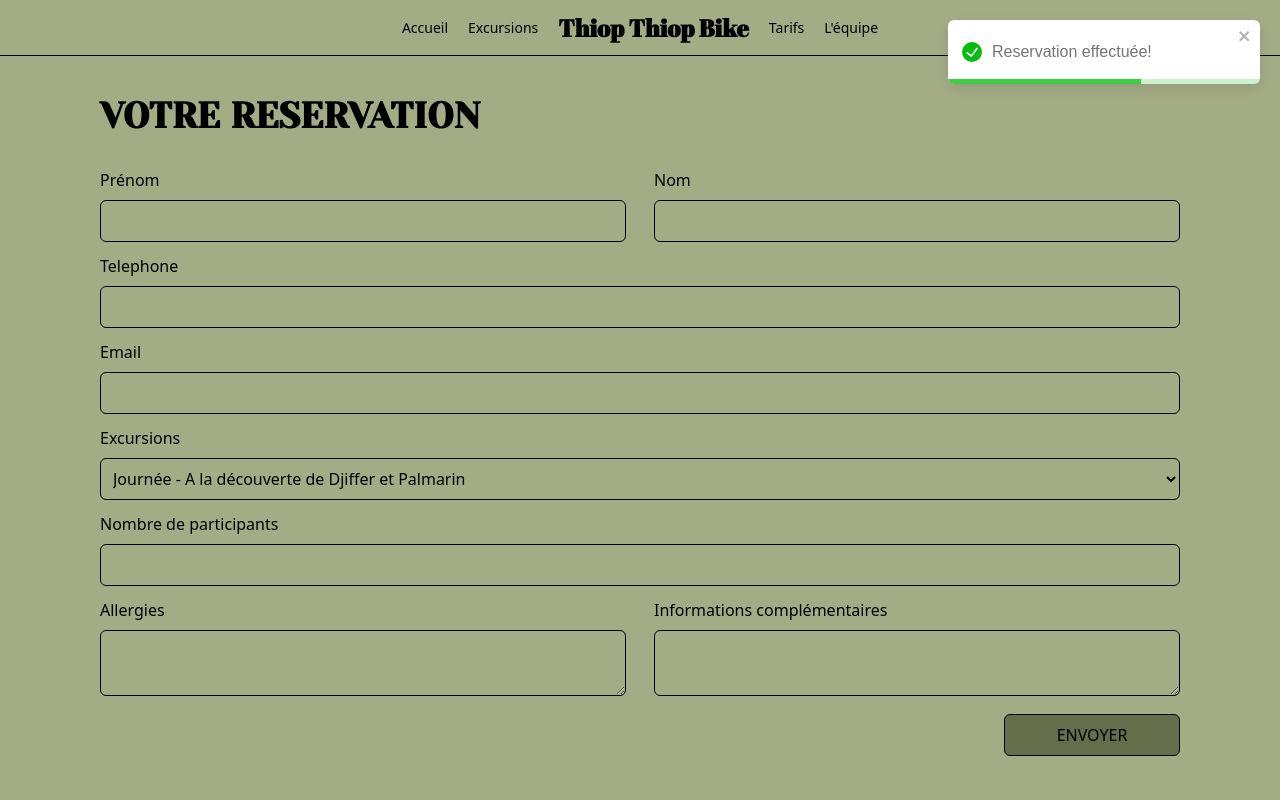
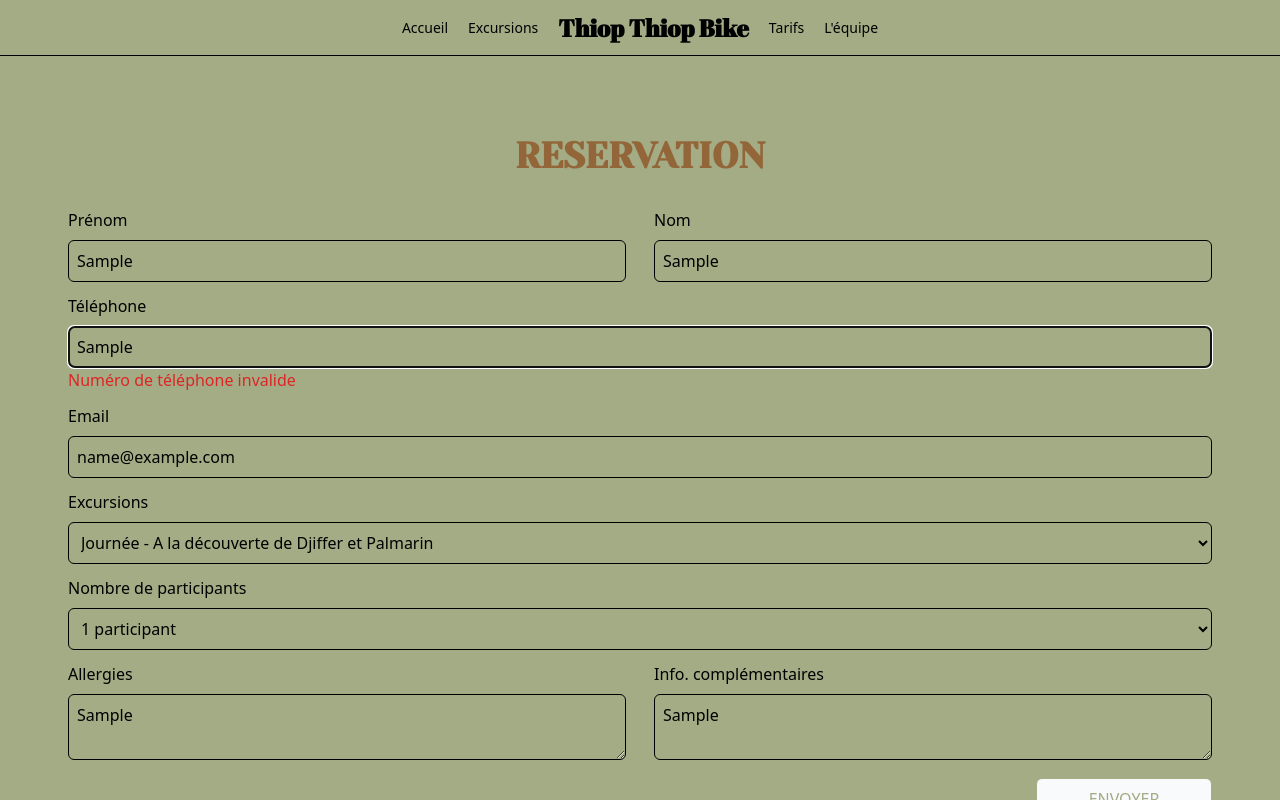
Before and after one commit to mathieuelisa/Thiop-bike, a Next.js app: page /reservations in a window 1280 px wide. Both pictures are taken after typing "Sample", "Sample", "Sample", "name@example.com", "Sample", "Sample" into the empty fields and a click on the button "ENVOYER". Shown: the top 800 px of the page. Built offline with nearby package versions, Linux system fonts and the light colour scheme.

Commit message:
Updating formulaire excursion and description

```diff
--- a/src/components/templates/Excursion/Excursion.tsx
+++ b/src/components/templates/Excursion/Excursion.tsx
@@ -4,20 +4,36 @@
 import { EXCURSIONS_DATASET } from "../Excursions/Excursions.data";
 import { useParams } from "next/navigation";
 import Typography from "@/components/ui/Typography";
+import Reservations from "../Reservations";
+import Image from "next/image";
 
 export default function Excursion() {
   const { id } = useParams();
-
-  console.log("id:", id);
 
   const excursionId = EXCURSIONS_DATASET.find((element) =>
     element.urlPath.includes(id as string)
   );
   return (
-    <section>
-      <div>
-        <Typography>{excursionId?.title}</Typography>
-        <Typography>{excursionId?.description}</Typography>
+    <section className='w-full flex'>
+      <div className='flex '>
+        <div className='w-1/2 flex items-center flex-col mt-10 tablet:px-10'>
+          <Image
+            quality={50}
+            className=' left-10'
+            width={300}
+            height={250}
+            src={excursionId?.image || ""}
+            alt='elephant'
+          />
+
+          <Typography className='text-center mt-5'>
+            {excursionId?.description}
+          </Typography>
+        </div>
+
+        <div className='w-1/2'>
+          <Reservations titleExcursion={excursionId?.title || ""} />
+        </div>
       </div>
     </section>
   );
--- a/src/components/templates/Excursions/Excursions.data.tsx
+++ b/src/components/templates/Excursions/Excursions.data.tsx
@@ -1,6 +1,7 @@
 export type TExcursionDataSet = {
   id: number;
   title: string;
+  time: string;
   description: string;
   image: string;
   urlPath: string;
@@ -9,43 +10,55 @@
 export const EXCURSIONS_DATASET: TExcursionDataSet[] = [
   {
     id: 1,
-    title: "Journée - A la découverte de Djiffer et Palmarin",
-    description: "jdjkdnk",
+    title: "A la découverte de Djiffer et Palmarin",
+    time: "Journée",
+    description:
+      "Lorem ipsum dolor sit amet, consectetur adipiscing elit, sed do eiusmod tempor incididunt ut labore et dolore magna aliqua. Ut enim ad minim veniam, quis nostrud exercitation ullamco laboris nisi ut aliquip ex ea commodo consequat. ",
     image: "/assets/images/home/polaroid1.png",
     urlPath: "excursions/decouverte-de-djiffer-et-palmarin",
   },
   {
     id: 2,
-    title: " Demi journée - A la découverte de Djiffer et Palmarin",
-    description: "jdjkdnk",
+    title: "A la découverte de Djiffer et Palmarin",
+    time: "Demi-journée",
+    description:
+      "Excepteur sint occaecat cupidatat non proident, sunt in culpa qui officia deserunt mollit anim id est laborum.",
     image: "/assets/images/home/polaroid1.png",
     urlPath: "excursions/demi-decouverte-de-djiffer-et-palmarin",
   },
   {
     id: 3,
     title: " Sur la route de Joal Fadiouth",
-    description: "jdjkdnk",
+    time: "Journée",
+    description:
+      "Amet nisl suscipit adipiscing bibendum est ultricies integer. Sit amet consectetur adipiscing elit duis tristique sollicitudin nibh. Dictum sit amet justo donec enim.",
     image: "/assets/images/home/polaroid1.png",
     urlPath: "excursions/sur-la-route-de-joal-fadiouth",
   },
   {
     id: 4,
-    title: " Journée - Au coeur des villages",
-    description: "jdjkdnk",
+    title: "Au coeur des villages",
+    time: "Journée",
+    description:
+      "Lorem ipsum dolor sit amet, consectetur adipiscing elit, sed do eiusmod tempor incididunt ut labore et dolore magna aliqua. Ut enim ad minim veniam, quis nostrud exercitation ullamco laboris nisi ut aliquip ex ea commodo consequat.",
     image: "/assets/images/home/polaroid1.png",
     urlPath: "excursions/au-coeur-des-villages",
   },
   {
     id: 5,
     title: "Sambia dia à l'heure du coucher du soleil",
-    description: "jdjkdnk",
+    time: "Demi-journée",
+    description:
+      "Quam nulla porttitor massa id neque aliquam. Morbi leo urna molestie at elementum eu facilisis sed odio. Rhoncus aenean vel elit scelerisque mauris pellentesque pulvinar pellentesque habitant.",
     image: "/assets/images/home/polaroid1.png",
     urlPath: "excursions/sambia-dia-a-l-heure-du-coucher-du-soleil",
   },
   {
     id: 6,
     title: "Demi journée - Au coeur des villages",
-    description: "jdjkdnk",
+    time: "Demi-journée",
+    description:
+      "Quam id leo in vitae turpis massa. Vitae turpis massa sed elementum. Eros donec ac odio tempor orci. Erat pellentesque adipiscing commodo elit at. Vulputate sapien nec sagittis aliquam malesuada bibendum.",
     image: "/assets/images/home/polaroid1.png",
     urlPath: "excursions/demi-au-coeur-des-villages",
   },
--- a/src/components/templates/Excursions/Excursions.tsx
+++ b/src/components/templates/Excursions/Excursions.tsx
@@ -1,15 +1,54 @@
 import React from "react";
 import { EXCURSIONS_DATASET } from "./Excursions.data";
+
+import Typography from "@/components/ui/Typography";
+import Link from "next/link";
 import Button from "@/components/ui/Button";
 
 export default function Excursions() {
   return (
-    <section>
-      {EXCURSIONS_DATASET.map((element) => (
-        <Button key={element.id} href={element.urlPath}>
-          {element.title}
-        </Button>
-      ))}
+    <section className='mx-5 tablet:px-20'>
+      <div className='flex flex-col items-center'>
+        <Typography className='text-3xl text-center tablet:text-start tablet:text-4xl mt-10 font-black uppercase font-yeseva'>
+          Nos excursions
+        </Typography>
+        <Typography className='max-w-2xl text-center mt-4'>
+          Le temps de quelques heures, une demi-journée ou une journée, nous
+          vous proposons un ensemble de circuits privatifs. Pour toutes infos
+          n&#39;hesitez pas à nous contacter par mail ou à directement reserver.
+        </Typography>
+      </div>
+      <section className='flex flex-col gap-5 mt-14'>
+        {EXCURSIONS_DATASET.map((element) => (
+          <>
+            <div
+              key={element.id}
+              className='flex group justify-between items-center bg-colors-gray-50 rounded-lg p-6 hover:bg-colors-darkgreen duration-300 ease-in-out transition-all'
+            >
+              <div className='flex flex-col'>
+                <Typography className='text-colors-darkplusgreen text-xl font-yeseva group-hover:text-colors-gray-50 '>
+                  {element.title}
+                </Typography>
+                <div className='bg-colors-gray-50 border-colors-gray-500 border mt-2 p-1 w-24 rounded-2xl flex justify-center'>
+                  <Typography className='text-xs text-colors-middlegreen group-hover:text-colors-middlegreen'>
+                    {element.time}
+                  </Typography>
+                </div>
+              </div>
+
+              <Button
+                href={element.urlPath}
+                type='button'
+                className='uppercase border border-colors-gray-50 rounded-md px-4 py-2 hover:bg-colors-gray-50 hover:text-colors-middlegreen'
+              >
+                <Typography className='text-sm font-semibold font-yeseva'>
+                  EN SAVOIR PLUS
+                </Typography>
+              </Button>
+            </div>
+          </>
+        ))}
+      </section>
     </section>
   );
 }
--- a/src/components/templates/Home/Banner/Banner.tsx
+++ b/src/components/templates/Home/Banner/Banner.tsx
@@ -7,7 +7,7 @@
 import Button from "@/components/ui/Button";
 
 import Image from "next/image";
-import { twJoin, twMerge } from "tailwind-merge";
+import { twJoin } from "tailwind-merge";
 
 const container = {
   hidden: {
@@ -18,8 +18,15 @@
     transition: {
       type: "spring",
       stiffness: 100,
-      // duration: 6,
       delay: 0.4,
+    },
+  },
+  visibleSpan: {
+    opacity: 1,
+    transition: {
+      type: "spring",
+      stiffness: 100,
+      delay: 1.2,
     },
   },
 };
@@ -63,7 +70,14 @@
           )}
         >
           Let&#39;s ride{" "}
-          <span className='text-colors-lightbrown ml-4'>together.</span>
+          <motion.span
+            animate='visibleSpan'
+            initial='hidden'
+            variants={container}
+            className='text-colors-lightbrown ml-4'
+          >
+            together.
+          </motion.span>
         </Typography>
         <Typography className='font-semibold text-center tablet:text-start'>
           Découvrez le Sénégal en vélo éléctrique
--- a/src/components/templates/Home/Home.tsx
+++ b/src/components/templates/Home/Home.tsx
@@ -9,7 +9,7 @@
   useEffect(() => {
     window.scrollTo({
       top: 100,
-      behavior: "instant",
+      // behavior: "instant",
     });
   }, []);
 
--- a/src/components/templates/Reservations/Reservations.tsx
+++ b/src/components/templates/Reservations/Reservations.tsx
@@ -14,9 +14,13 @@
 import { ToastContainer, toast } from "react-toastify";
 import "react-toastify/dist/ReactToastify.css";
 
-export default function Reservations() {
+type Props = {
+  titleExcursion: string;
+};
+
+export default function Reservations({ titleExcursion }: Props) {
   const notify = () =>
-    toast.success("Reservation effectuée!", { position: "top-right" });
+    toast.success("Réservation envoyée !", { position: "top-right" });
 
   const {
     handleSubmit,
@@ -36,7 +40,7 @@
       reset({
         firstname: "",
         lastname: "",
-        phoneNumber: "",
+        phone: "",
         email: "",
         nbOfParticipants: "",
         allergy: "",
@@ -46,16 +50,13 @@
   }, [isSubmitSuccessful, reset]);
 
   return (
-    <section className='h-screen mx-5 tablet:px-20 '>
+    <section className=' mx-5 tablet:px-12 '>
       <div className='flex  flex-col items-start'>
-        <Typography className='text-3xl text-center tablet:text-start tablet:text-4xl mt-10 font-black uppercase font-yeseva'>
-          Votre reservation
+        <Typography className='text-3xl w-full text-center tablet:text-4xl mt-10 font-black uppercase font-yeseva'>
+          {titleExcursion}
+          <br />
+          <span className='text-colors-lightbrown'>Reservation</span>
         </Typography>
-        {/* <Typography className='max-w-2xl text-center mt-4'>
-          Voici l&#39;équipe derrière le projet Thiop Thiop Bike. Spécialement
-          composée de passionnés de la culture sénégalaise, chef en cuisine et
-          en guide.
-        </Typography> */}
       </div>
       <section className='flex justify-center w-full'>
         <form
@@ -99,18 +100,18 @@
               </div>
             </div>
             <div className='w-full'>
-              <label>Telephone</label>
+              <label>Téléphone</label>
               <input
                 className={twMerge(
                   "border bg-colors-transparent w-full rounded-md min-h-9 p-2  mt-2",
                   errors.email && "border-colors-red-200"
                 )}
                 type='text'
-                {...register("phoneNumber")}
+                {...register("phone")}
               />
-              {errors.phoneNumber && (
+              {errors.phone && (
                 <span className='text-colors-red-200'>
-                  {errors.phoneNumber.message}
+                  {errors.phone.message}
                 </span>
               )}
             </div>
@@ -169,14 +170,23 @@
             </div>
             <div className='w-full'>
               <label>Nombre de participants</label>
-              <input
+              <select
+                id='nbOfParticipants'
+                {...register("nbOfParticipants")}
                 className={twMerge(
                   "border bg-colors-transparent w-full rounded-md min-h-9 p-2  mt-2",
                   errors.nbOfParticipants && "border-colors-red-200"
                 )}
-                type='text'
-                {...register("nbOfParticipants")}
-              />
+              >
+                <option value='1'>1 participant</option>
+                <option value='2 à 3'>2 à 3 participants</option>
+                <option value='4 à 5'>4 à 5 participants</option>
+                <option value='6 à 7'>6 à 7 participants</option>
+                <option value='8 à 9'>8 à 9 participants</option>
+                <option value='10 à 11'>10 à 11 participants</option>
+                <option value='plus de 12'>plus de 12 participants</option>
+              </select>
+
               {errors.nbOfParticipants && (
                 <span className='text-colors-red-200'>
                   {errors.nbOfParticipants.message}
@@ -200,7 +210,7 @@
                 )}
               </div>
               <div className='w-full'>
-                <label>Informations complémentaires</label>
+                <label>Info. complémentaires</label>
                 <textarea
                   className={twMerge(
                     "border bg-colors-transparent w-full rounded-md  p-2 min-h-11  mt-2",
@@ -222,7 +232,7 @@
         type='submit'
         form='contact-form'
         color='primary'
-        className='border ml-auto mt-3 w-44 bg-colors-middlegreen'
+        className='border ml-auto mt-3 w-44 bg-colors-gray-50 text-colors-lightgreen hover:bg-colors-middlegreen hover:text-colors-gray-50'
       >
         ENVOYER
       </Button>
--- a/src/entities/Contact.interface.ts
+++ b/src/entities/Contact.interface.ts
@@ -1,10 +1,15 @@
 import { object, string, number, z } from "zod";
+import { phoneRegex } from "../../utils/commonFn";
 
 export const customerSchema = object({
-  firstname: string().min(2).max(30),
-  lastname: string().min(2).max(30),
-  phoneNumber: string().max(15),
-  email: string().email(),
+  firstname: string()
+    .min(2, "Prénom avec au moins 2 caractères")
+    .max(30, "Le prénom ne peut pas dépasser 30 caractères"),
+  lastname: string()
+    .min(2, "Nom doit comporter au moins 2 caractères")
+    .max(30, "Le nom ne peut pas dépasser 30 caractères"),
+  phone: string().regex(phoneRegex, "Numéro de téléphone invalide"),
+  email: string().email("Votre adresse email est invalide"),
   excursions: string(),
   nbOfParticipants: string(),
   allergy: string(),
--- a/utils/commonFn.tsx
+++ b/utils/commonFn.tsx
@@ -0,0 +1,3 @@
+export const phoneRegex = new RegExp(
+  /^([+]?[\s0-9]+)?(\d{3}|[(]?[0-9]+[)])?([-]?[\s]?[0-9])+$/
+);
```
